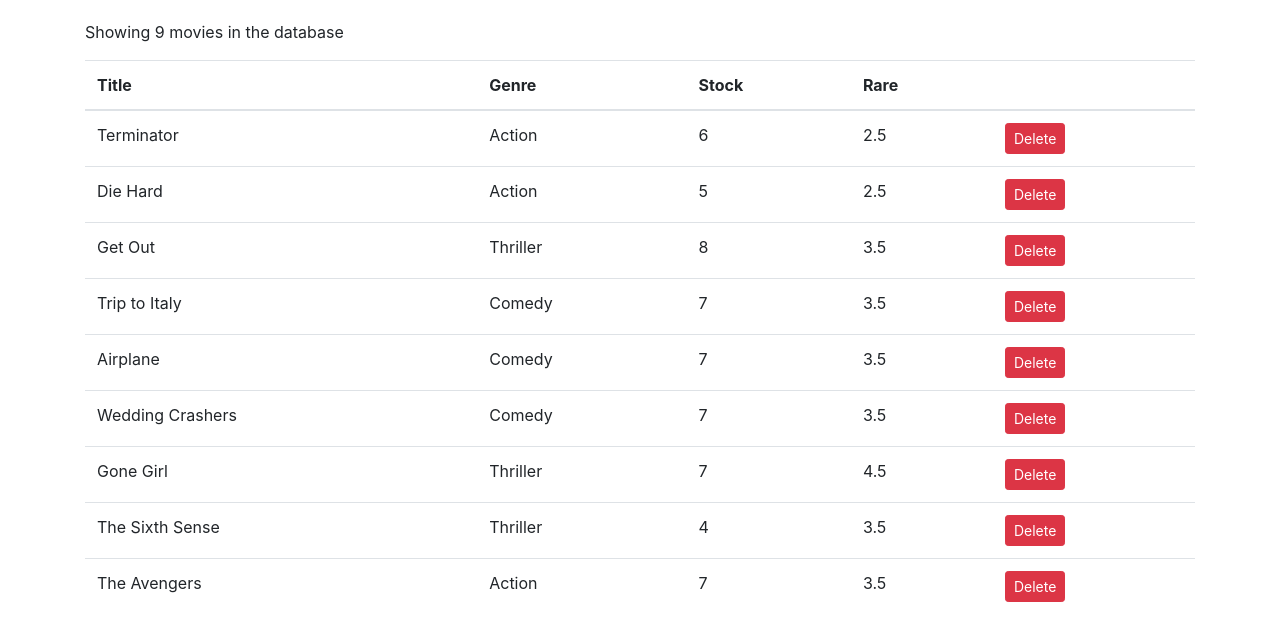
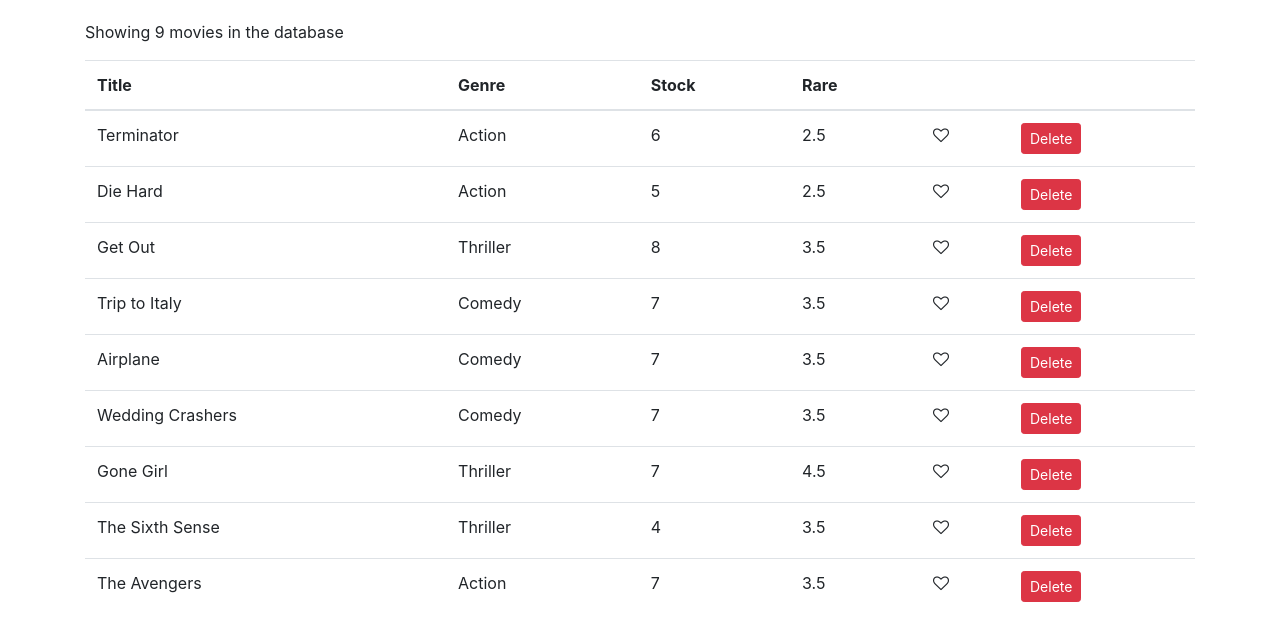
Before and after one commit to Mpinan/ReactProject, a React (Create React App) app in the folder vidly/: page / in a window 1280 px wide. Shown: the top 640 px of the page. Built offline with nearby package versions, Linux system fonts and the light colour scheme.

Commit message:
Added like simbol to movies exercise

```diff
--- /dev/null
+++ b/vidly/src/component/common/like.jsx
@@ -0,0 +1,10 @@
+import React, { Component } from "react";
+
+class Like extends Component {
+  state = {};
+  render() {
+    return <i className="fa fa-heart-o" aria-hidden="true"></i>;
+  }
+}
+
+export default Like;
--- a/vidly/src/component/movies.jsx
+++ b/vidly/src/component/movies.jsx
@@ -1,4 +1,5 @@
 import React, { Component } from "react";
+import Like from "../component/common/like";
 import { getMovies } from "../services/fakeMovieService";
 
 class Movies extends Component {
@@ -26,6 +27,7 @@
               <th>Stock</th>
               <th>Rare</th>
               <th></th>
+              <th></th>
             </tr>
           </thead>
           <tbody>
@@ -35,6 +37,9 @@
                 <td>{movie.genre.name}</td>
                 <td>{movie.numberInStock}</td>
                 <td>{movie.dailyRentalRate}</td>
+                <td>
+                  <Like />
+                </td>
                 <td>
                   <button
                     onClick={() => this.handleDelete(movie)}
```
Also changed, not shown: 2 other files (tests, documents, lock files or other folders).
